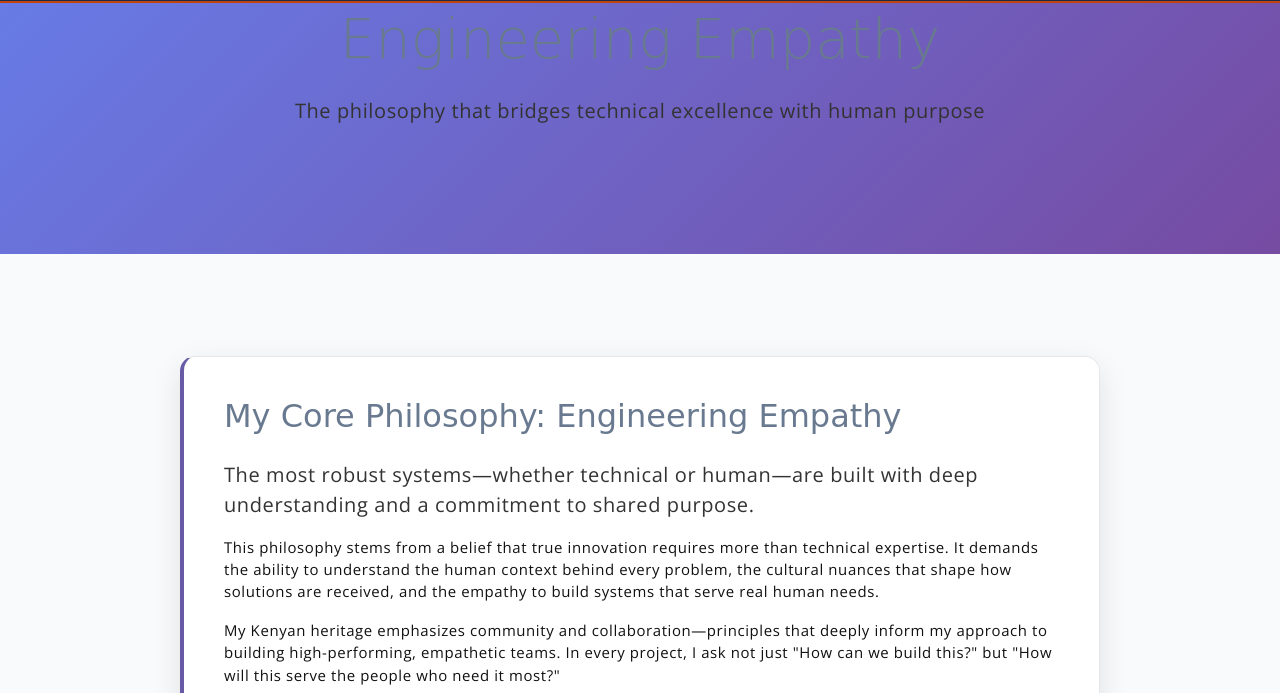
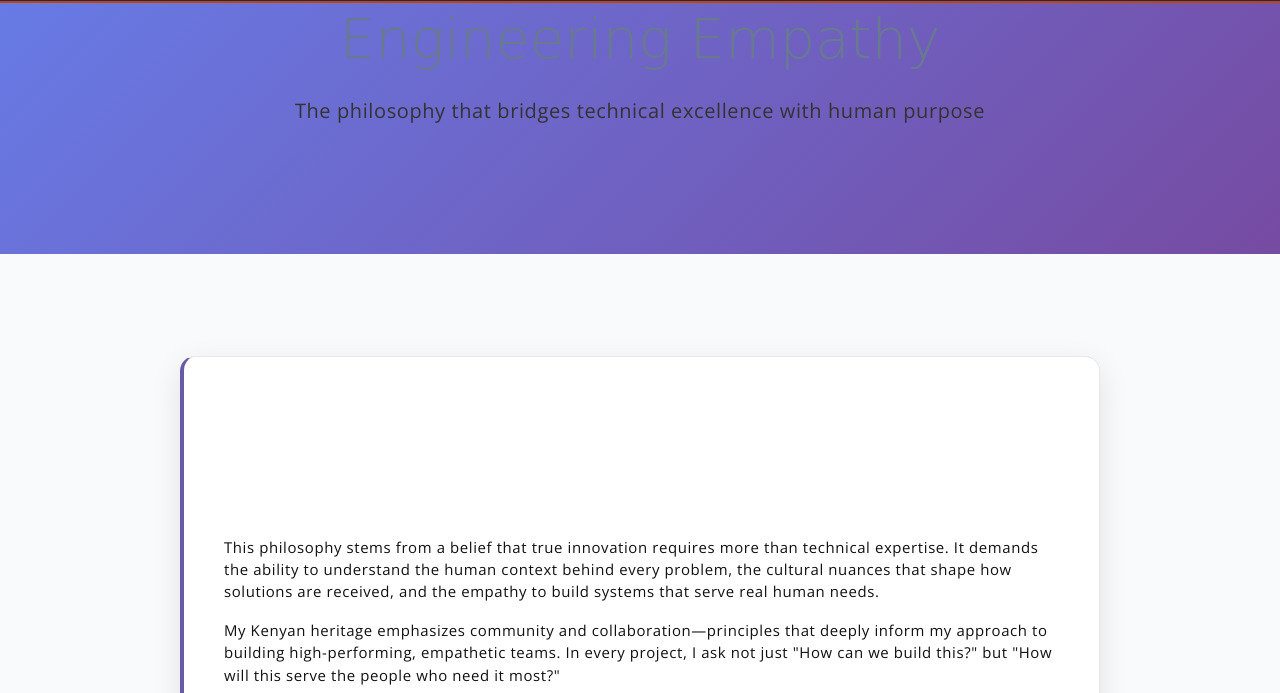
Before and after one commit to omari91/omari91.github.io, a website: page philosophy.html in a window 1280 px wide. Shown: the part 107-800 px from the top of the page. Drawn offline with nearby package versions, Linux system fonts and the light colour scheme; a web font is replaced by a local one.

Commit message:
Updated philosophy.html

```diff
--- a/philosophy.html
+++ b/philosophy.html
@@ -170,8 +170,8 @@
         <div class="row">
             <div class="col-lg-10 mx-auto">
                 <div class="philosophy-card">
-                    <h2 class="mb-4">My Core Philosophy: Engineering Empathy</h2>
-                    <p class="lead">The most robust systems—whether technical or human—are built with deep understanding and a commitment to shared purpose.</p>
+                    <h2 class="mb-4"style="color: #fff;">My Core Philosophy: Engineering Empathy</h2>
+                    <p class="lead"style="color: #fff;">The most robust systems—whether technical or human—are built with deep understanding and a commitment to shared purpose.</p>
                     <p>This philosophy stems from a belief that true innovation requires more than technical expertise. It demands the ability to understand the human context behind every problem, the cultural nuances that shape how solutions are received, and the empathy to build systems that serve real human needs.</p>
                     <p>My Kenyan heritage emphasizes community and collaboration—principles that deeply inform my approach to building high-performing, empathetic teams. In every project, I ask not just "How can we build this?" but "How will this serve the people who need it most?"</p>
                 </div>
```
